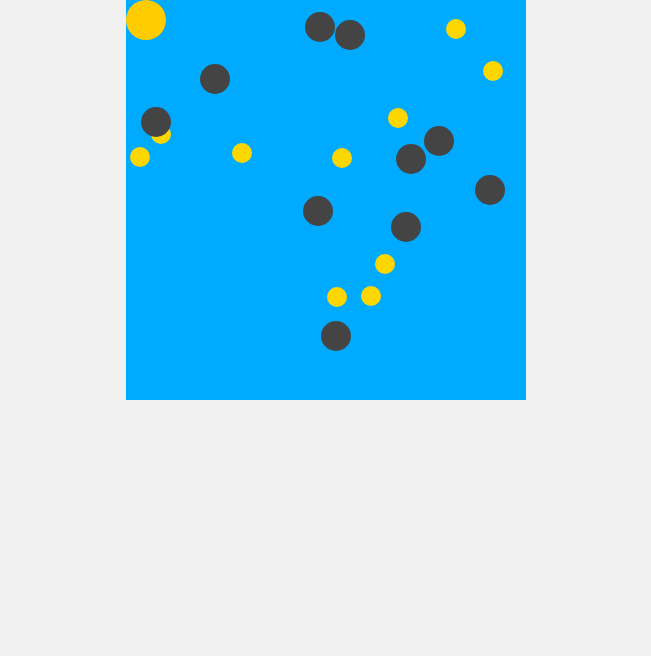
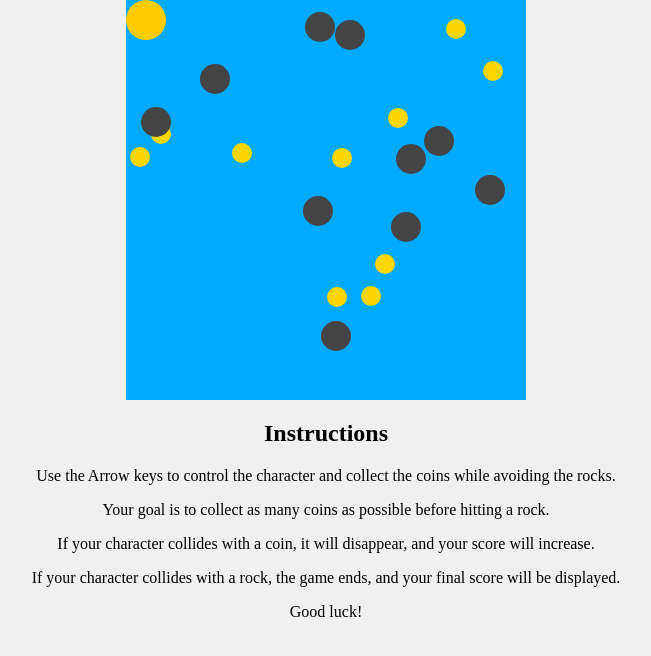
Before and after one commit to fd9fd/swe-363-231-01, a plain HTML site: page game.html in a window 1280 px wide. Shown: the whole page, without its empty margins (314-965 px from the left). Drawn offline with Linux system fonts and the light colour scheme.

Commit message:
js_2-exercise_2

```diff
--- a/game.html
+++ b/game.html
@@ -42,11 +42,25 @@
             background-color: #444;
             border-radius: 50%;
         }
+
+        #instructions {
+            text-align: center;
+            margin-top: 10px;
+        }
     </style>
 </head>
 <body>
 <div id="game-container">
     <div id="character"></div>
+</div>
+
+<div id="instructions">
+    <h2>Instructions</h2>
+    <p>Use the Arrow keys to control the character and collect the coins while avoiding the rocks.</p>
+    <p>Your goal is to collect as many coins as possible before hitting a rock.</p>
+    <p>If your character collides with a coin, it will disappear, and your score will increase.</p>
+    <p>If your character collides with a rock, the game ends, and your final score will be displayed.</p>
+    <p>Good luck!</p>
 </div>
 
 <script>
```
